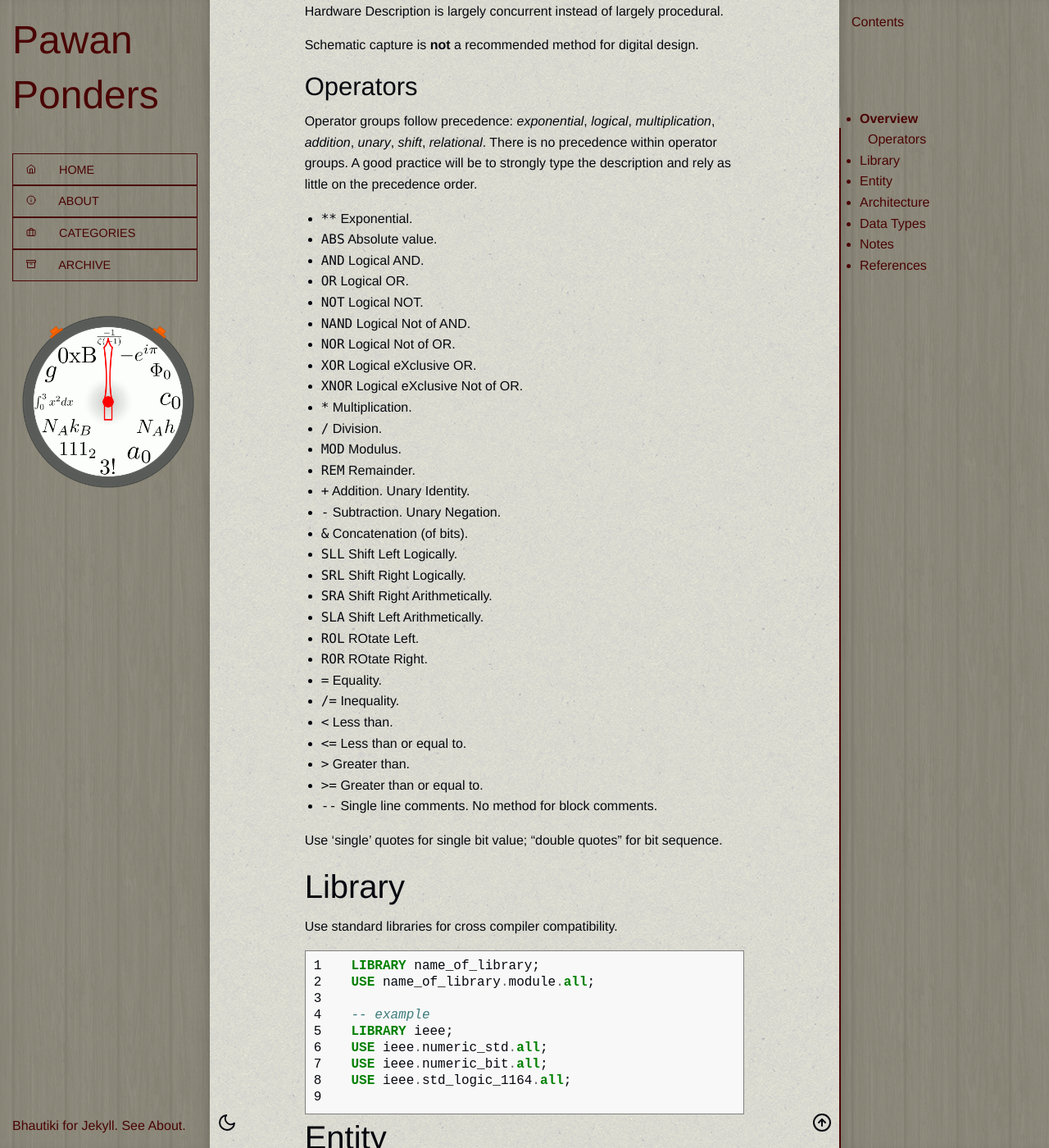
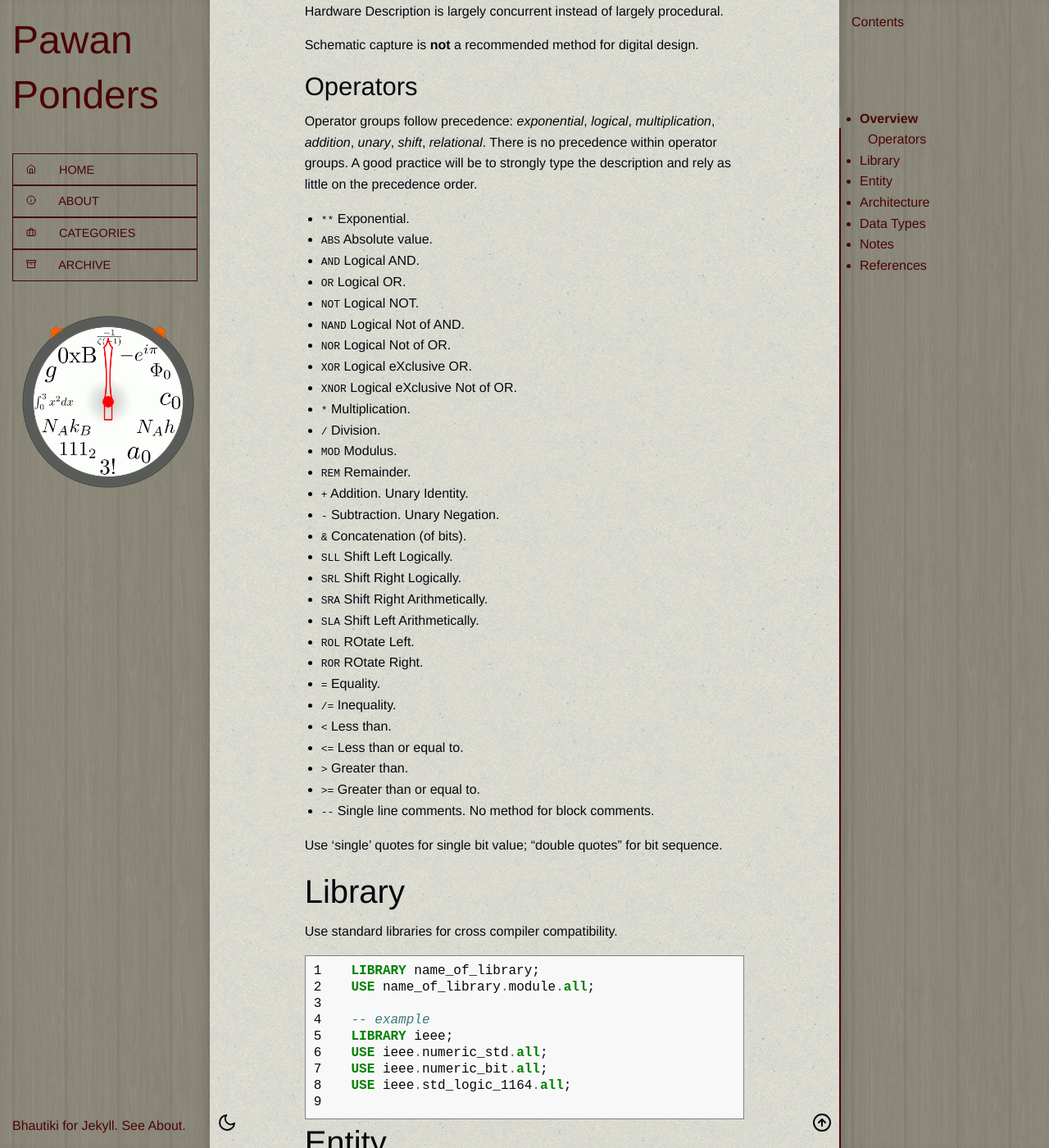
Before and after one commit to pawanmsr/pawanmsr.github.io, a Jekyll site: the page built from _posts/2023-08-05-vhdl-guide.markdown, in a window 1280 px wide and 1400 px high, scrolled down 642 px. Shown: the whole window at 82% size. Built offline with Jekyll 4.4.1, drawn with Linux system fonts in a browser that asks for light colours.

Commit message:
fix: syntax and style

```diff
--- a/_sass/common/mode.sass
+++ b/_sass/common/mode.sass
@@ -54,10 +54,9 @@
     .feather
         color: var(--color)
 
-    code:
+    code
         font-family: monospace
         font-weight: 500
-        font-size: small
 
     .card
         background: linear-gradient(to bottom, var(--header-background), var(--content-background))
```
